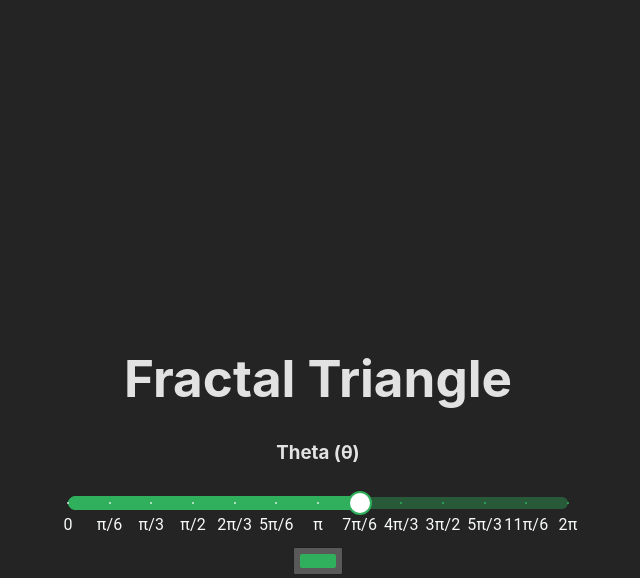
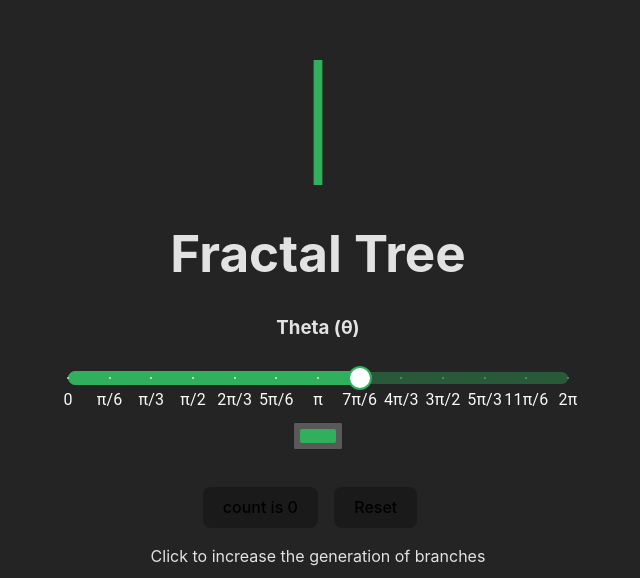
Before and after one commit to sktrinh12/fractal-react-app, a React (Vite) app in the folder frontend/: page / in a window 1280 px wide. Shown: the part 222-800 px from the top of the page, without its empty margins (322-962 px from the left). Built offline with nearby package versions, Linux system fonts and the light colour scheme.

Commit message:
use of type prop

```diff
--- a/frontend/src/main.jsx
+++ b/frontend/src/main.jsx
@@ -8,8 +8,8 @@ import { BrowserRouter, Routes, Route } from 'react-router-dom'
 ReactDOM.createRoot(document.getElementById('root')).render(
   <BrowserRouter>
     <Routes>
-      <Route path='/' element={<App slider={true} />} />
-      <Route path='triangle' element={<App slider={false} />} />
+      <Route path='/' element={<App type={'tree'} />} />
+      <Route path='triangle' element={<App type={'triangle'} />} />
       <Route path='*' element={<NotFound />} />
     </Routes>
   </BrowserRouter>
```
